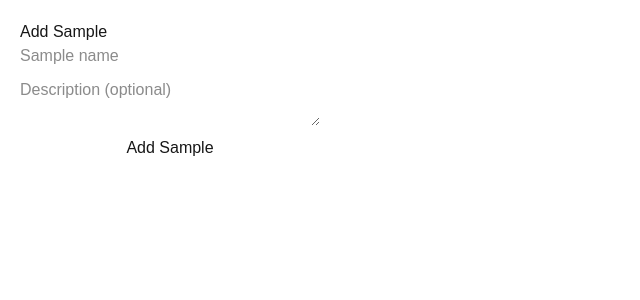
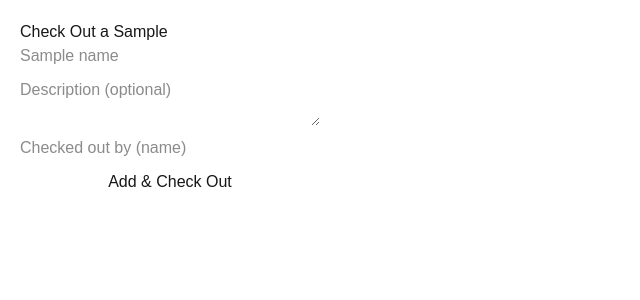
Before and after one commit to ShawnWolfe04/Sample-Tracker, a Next.js app: page /add-sample in a window 1280 px wide. Shown: the top 300 px of the page, without its empty margins (0-640 px from the left). Built offline with nearby package versions, Linux system fonts and the light colour scheme; no server answers.

Commit message:
Added Checkout/checkin page

```diff
--- a/app/add-sample/page.tsx
+++ b/app/add-sample/page.tsx
@@ -3,31 +3,61 @@
 import { useState } from "react";
 import { supabase } from "../../lib/supabaseClient";
 
-export default function AddSamplePage() {
+export default function CheckOutSamplePage() {
   const [name, setName] = useState("");
   const [description, setDescription] = useState("");
+  const [person, setPerson] = useState("");
   const [message, setMessage] = useState("");
 
-  async function addSample(e: React.FormEvent) {
+  async function handleSubmit(e: React.FormEvent) {
     e.preventDefault();
 
-    const { error } = await supabase.from("samples").insert([
-      { name, description }
+    // 1. Create the sample
+    const { data: sample, error: sampleError } = await supabase
+      .from("samples")
+      .insert([{ name, description }])
+      .select()
+      .single();
+
+    if (sampleError) {
+      setMessage("Error creating sample: " + sampleError.message);
+      return;
+    }
+
+    // 2. Immediately check it out
+    const { error: checkoutError } = await supabase.from("checkouts").insert([
+      {
+        sample_id: sample.id,
+        checked_out_by: person,
+      },
     ]);
 
-    if (error) {
-      setMessage("Error: " + error.message);
-    } else {
-      setMessage("Sample added!");
-      setName("");
-      setDescription("");
+    if (checkoutError) {
+      setMessage("Error checking out: " + checkoutError.message);
+      return;
     }
+
+    setMessage(`Sample checked out to ${person}!`);
+
+    // Clear fields
+    setName("");
+    setDescription("");
+    setPerson("");
   }
 
   return (
     <div style={{ padding: 20 }}>
-      <h1>Add Sample</h1>
-      <form onSubmit={addSample} style={{ display: "flex", flexDirection: "column", gap: 10, maxWidth: 300 }}>
+      <h1>Check Out a Sample</h1>
+
+      <form
+        onSubmit={handleSubmit}
+        style={{
+          display: "flex",
+          flexDirection: "column",
+          gap: 10,
+          maxWidth: 300,
+        }}
+      >
         <input
           type="text"
           placeholder="Sample name"
@@ -42,7 +72,15 @@ export default function AddSamplePage() {
           onChange={(e) => setDescription(e.target.value)}
         />
 
-        <button type="submit">Add Sample</button>
+        <input
+          type="text"
+          placeholder="Checked out by (name)"
+          value={person}
+          onChange={(e) => setPerson(e.target.value)}
+          required
+        />
+
+        <button type="submit">Add & Check Out</button>
       </form>
 
       {message && <p>{message}</p>}
```
